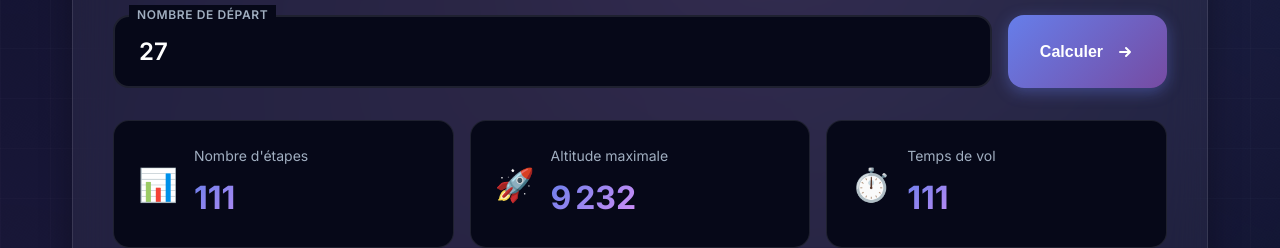
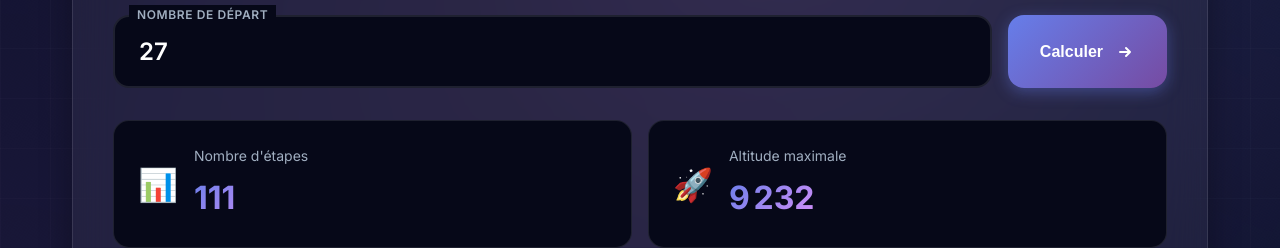
Before and after one commit to Atefoub/Paradoxe_Syracuse, a plain HTML site: page index.html in a window 1280 px wide. Shown: the part 552-800 px from the top of the page. Drawn offline with Linux system fonts and the light colour scheme.

Commit message:
Update index.html

```diff
--- a/index.html
+++ b/index.html
@@ -74,13 +74,6 @@
                             <div class="metric-content">
                                 <span class="metric-label">Altitude maximale</span>
                                 <span class="metric-value" id="maxAltitude">0</span>
-                            </div>
-                        </div>
-                        <div class="metric-card">
-                            <div class="metric-icon">⏱️</div>
-                            <div class="metric-content">
-                                <span class="metric-label">Temps de vol</span>
-                                <span class="metric-value" id="flightTime">0</span>
                             </div>
                         </div>
                     </div>
```
